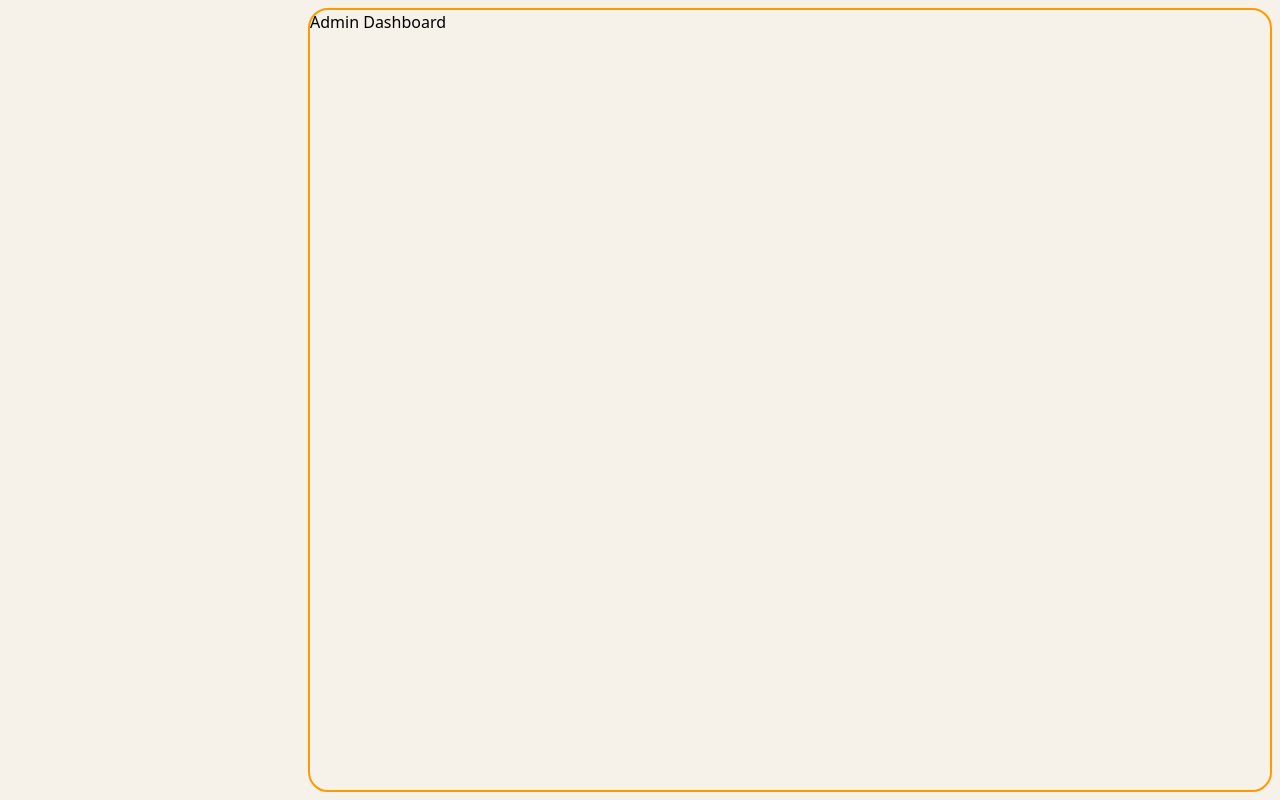
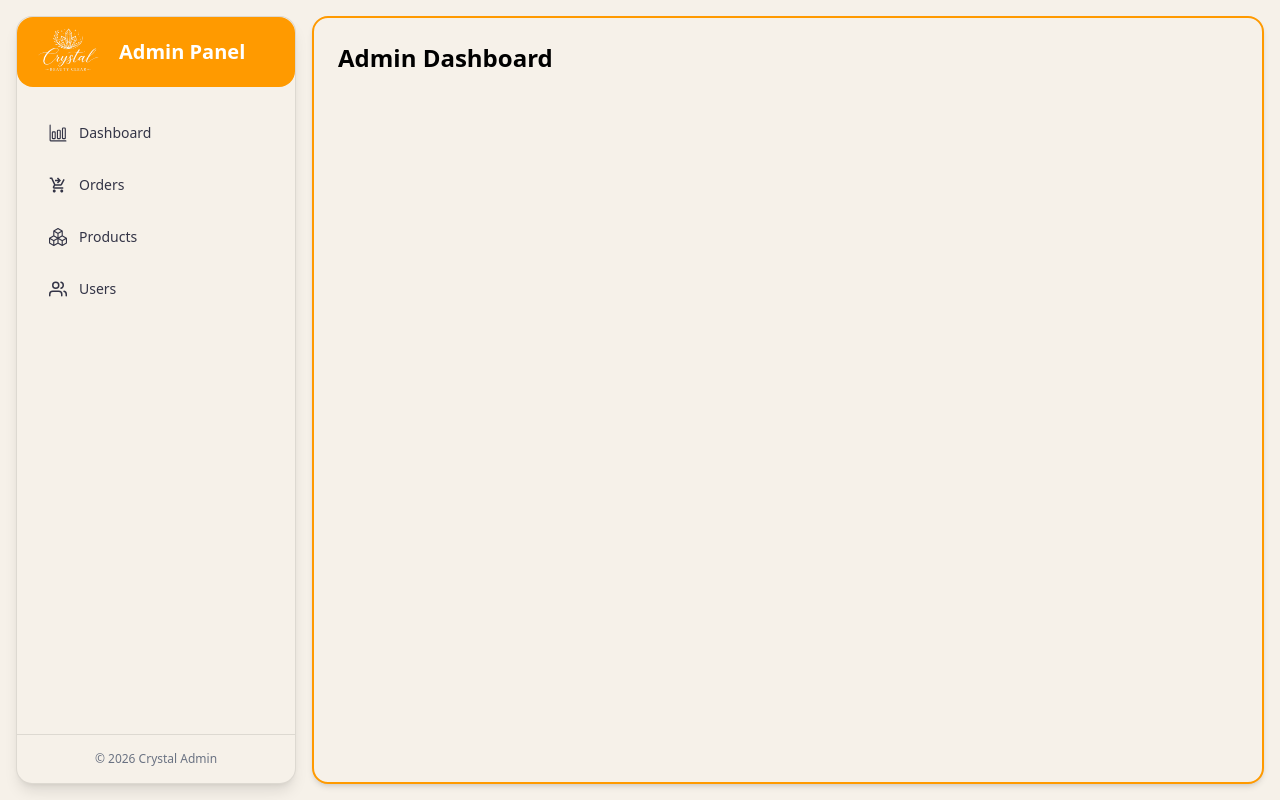
Before and after one commit to VishwaX2004/CBC-frontend, a React (Vite) app: page /admin in a window 1280 px wide. Built offline with nearby package versions, Linux system fonts and the light colour scheme.

Commit message:
Created Admin & Admin Oder Dashboard 👀👍

```diff
--- /dev/null
+++ b/src/Pages/Admin/Adminaddnewproduct.jsx
@@ -0,0 +1,7 @@
+export default function Adminaddnewproduct() {
+    return (
+        <div className="w-full h-full bg-amber-600">
+            Admin Add New Product Page
+        </div>
+    );
+}
--- /dev/null
+++ b/src/Pages/Admin/Adminproductpage.jsx
@@ -0,0 +1,86 @@
+import axios from "axios";
+import { useEffect, useState } from "react";
+import { FaRegEdit, FaRegTrashAlt } from "react-icons/fa";
+import { FiPlusCircle } from "react-icons/fi";
+import { Link } from "react-router-dom";
+
+export default function Adminproductpage() {
+    const [products, setProducts] = useState([]);
+
+    useEffect(() => {
+        axios
+            .get(import.meta.env.VITE_API_URL + "/api/products")
+            .then((res) => {
+                setProducts(res.data);
+            });
+    }, []);
+
+    return (
+        <div className="w-full min-h-screen bg-primary p-6 text-text">
+
+            <Link to="/admin/add-product" className="fixed bottom-[50px] right-[50px] text-5xl text-accent hover:scale-110 transition">
+            <FiPlusCircle className="hover:text-accent "/>
+            </Link>
+
+            <div className="overflow-x-auto rounded-xl shadow-md bg-white">
+                <table className="w-full border-collapse">
+                    <thead className="bg-secondary/30 text-text">
+                        <tr className="text-sm uppercase tracking-wide">
+                            <th className="p-4">Image</th>
+                            <th className="p-4">Product ID</th>
+                            <th className="p-4">Name</th>
+                            <th className="p-4">Price</th>
+                            <th className="p-4">Labelled Price</th>
+                            <th className="p-4">Category</th>
+                            <th className="p-4">Actions</th>
+                        </tr>
+                    </thead>
+
+                    <tbody>
+                        {products.map((item) => (
+                            <tr
+                                key={item.productID}
+                                className="border-b hover:bg-primary/60 transition"
+                            >
+                                <td className="p-4 flex justify-center">
+                                    <img
+                                        src={item.images[0]}
+                                        alt={item.name}
+                                        className="w-14 h-14 rounded-lg object-cover border"
+                                    />
+                                </td>
+
+                                <td className="p-4 text-sm">{item.productID}</td>
+                                <td className="p-4 font-medium">{item.name}</td>
+                                <td className="p-4 font-semibold">${item.price}</td>
+                                <td className="p-4 text-gray-500 text-center">
+                                    ${item.labelledPrice}
+                                </td>
+                                <td className="p-4">{item.category}</td>
+
+                                <td className="p-4">
+                                    <div className="flex justify-center gap-5 text-lg">
+                                        <FaRegTrashAlt
+                                            className="cursor-pointer text-gray-500 hover:text-red-600 transition"
+                                            title="Delete"
+                                        />
+                                        <FaRegEdit
+                                            className="cursor-pointer text-gray-500 hover:text-accent transition"
+                                            title="Edit"
+                                        />
+                                    </div>
+                                </td>
+                            </tr>
+                        ))}
+                    </tbody>
+                </table>
+
+                {products.length === 0 && (
+                    <div className="text-center py-10 text-gray-400">
+                        No products available
+                    </div>
+                )}
+            </div>
+        </div>
+    );
+}
--- a/src/Pages/AdminPage.jsx
+++ b/src/Pages/AdminPage.jsx
@@ -1,26 +1,91 @@
-import { Route, Routes } from "react-router-dom";
+import { Link, Route, Routes } from "react-router-dom";
+import { IoBarChartOutline } from "react-icons/io5";
+import { MdOutlineShoppingCartCheckout } from "react-icons/md";
+import { BsBoxes } from "react-icons/bs";
+import { FiUsers } from "react-icons/fi";
+import Adminproductpage from "./Admin/Adminproductpage";
+import Adminaddnewproduct from "./Admin/Adminaddnewproduct";
 
 export default function AdminPage() {
+  return (
+    <div className="w-full h-full bg-primary flex p-4 gap-4">
+      {/* Sidebar */}
+      <aside className="w-[280px] bg-primary rounded-2xl shadow-lg border border-black/10 flex flex-col">
+        {/* Header */}
+        <div className="flex flex-row w-full h-[70px] bg-accent items-center border-white rounded-2xl">
+          <img src="/logo.png" alt="" className="h-[70px] ml-4" />{" "}
+          <span className="text-white text-xl font-bold ml-4 ">
+            Admin Panel
+          </span>{" "}
+        </div>
 
-    return (
+        {/* Navigation */}
+        <nav className="flex-1 px-4 py-6 space-y-2 text-sm font-medium">
+          <SidebarLink
+            to="/admin/"
+            icon={<IoBarChartOutline />}
+            label="Dashboard"
+          />
 
-        <div className="w-full h-full bg-primary flex p-2">
+          <SidebarLink
+            to="/admin/oders"
+            icon={<MdOutlineShoppingCartCheckout />}
+            label="Orders"
+          />
 
-            <div className="w-[300px] h-full bg-primary"></div>
+          <SidebarLink
+            to="/admin/products"
+            icon={<BsBoxes />}
+            label="Products"
+          />
 
-            <div className="w-[calc(100%-300px)] h-full bg-primary rounded-[20px] border-[2px] border-accent">
+          <SidebarLink to="/admin/users" icon={<FiUsers />} label="Users" />
+        </nav>
+
+        {/* Footer */}
+        <div className="px-4 py-4 border-t border-black/10 text-xs text-gray-500 text-center">
+          © 2026 Crystal Admin
+        </div>
+      </aside>
+
+      {/* Main Content */}
+      <main className="flex-1 bg-primary rounded-2xl border-2 border-accent shadow-md overflow-hidden">
+        <div className="w-full h-full overflow-y-auto p-6">
           <Routes path="/">
+            <Route
+              path="/"
+              element={
+                <h1 className="text-2xl font-semibold">Admin Dashboard</h1>
+              }
+            />
 
-                    <Route path="/" element={<h1>Admin Dashboard</h1>} />
+            <Route path="/products" element={<Adminproductpage />} />
 
-                    <Route path="/products" element={<h1>Manage Products</h1>} />
+            <Route
+              path="/oders"
+              element={
+                <h1 className="text-2xl font-semibold">Manage Orders</h1>
+              }
+            />
 
-                    <Route path="/oders" element={<h1>Manage Orders</h1>} />
-
+            <Route path="/add-product" element={<Adminaddnewproduct />} />
           </Routes>
         </div>
+      </main>
+    </div>
+  );
+}
 
-        </div>
-
-    )
+/* UI-Only Sidebar Link */
+function SidebarLink({ to, icon, label }) {
+  return (
+    <Link
+      to={to}
+      className="flex items-center gap-3 px-4 py-3 rounded-xl text-text
+                       hover:bg-accent/15 hover:text-accent transition"
+    >
+      <span className="text-lg">{icon}</span>
+      <span>{label}</span>
+    </Link>
+  );
 }
```
Lines whose indentation alone changed are shown as unchanged.
